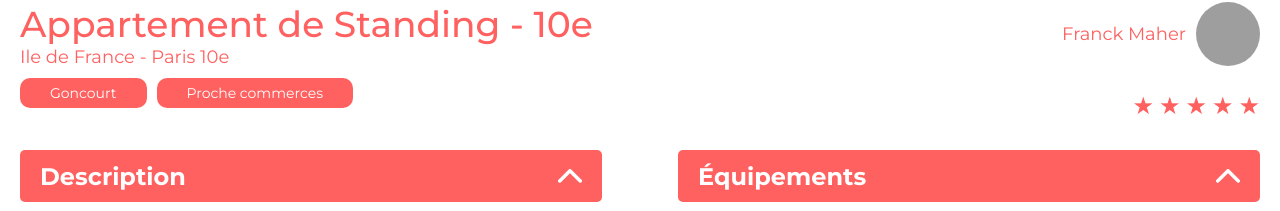
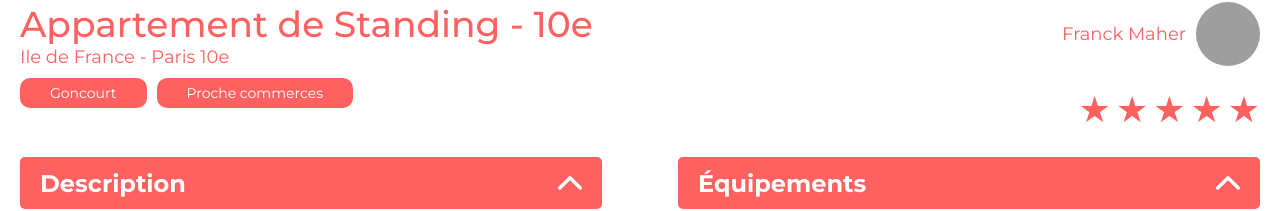
Before and after one commit to Loic-87/kasa, a React (Vite) app: page /logement/0979876d in a window 1280 px wide. Shown: the part 571-782 px from the top of the page. Built offline with nearby package versions, Linux system fonts and the light colour scheme; grey boxes are pictures that could not be loaded.

Commit message:
Rating responsive : etoiles 24px mobile / 36px desktop + line-height 1

```diff
--- a/src/components/Rating/Rating.scss
+++ b/src/components/Rating/Rating.scss
@@ -1,3 +1,5 @@
+@use "../../styles/breakpoints" as *;
+
 .rating {
   display: flex;
   gap: 5px;
@@ -5,6 +7,11 @@
   &-star {
     color: #e3e3e3;
     font-size: 24px;
+    line-height: 1;
+
+    @include desktop {
+      font-size: 36px;
+    }
 
     &--filled {
       color: #ff6060;
```
